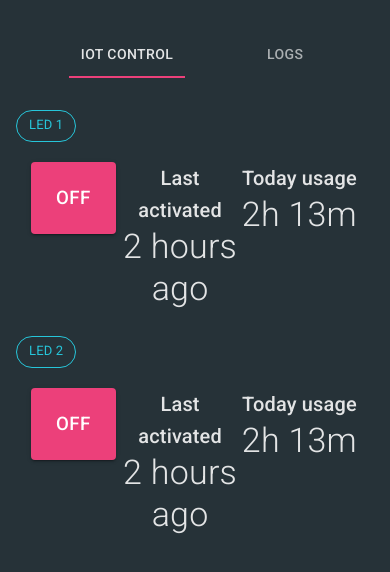
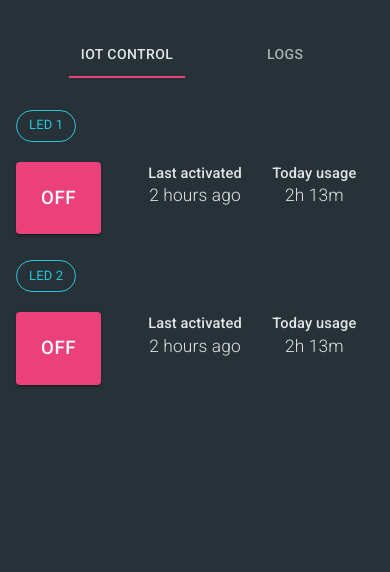
Before and after one commit to hira29/iot-control, a React (Create React App) app: page / in a window 390 px wide. Shown: the top 572 px of the page. Built offline with nearby package versions, Linux system fonts and the light colour scheme; no server answers.

Commit message:
Add responsive style

```diff
--- a/src/components/LED.jsx
+++ b/src/components/LED.jsx
@@ -3,25 +3,42 @@ import Grid from "@material-ui/core/Grid";
 import Switch from "./Switch";
 import Box from "@material-ui/core/Box";
 import Typography from "@material-ui/core/Typography";
+import useMediaQuery from "@material-ui/core/useMediaQuery";
+import {makeStyles} from "@material-ui/core/styles";
+
+const useStyles = makeStyles(theme => ({
+  title : {
+    [theme.breakpoints.down("sm")]: {
+      fontSize: "11pt",
+    }
+  },
+  text : {
+    fontWeight: 300,
+    [theme.breakpoints.down("sm")]: {
+      fontSize: "13pt",
+    }
+  }
+}))
 
 const LED = ({id, lastActivated, todayUsage}) => {
+  const classes = useStyles();
 
   return(
 
       <Grid container justify="center" style={{ marginTop: "20px" }}>
-        <Grid item xs={3}>
+        <Grid item xs={4} md={3}>
           <Switch />
         </Grid>
         <Grid item xs={4}>
           <Box textAlign="center">
-            <Typography variant="h6"> Last activated </Typography>
-            <Typography variant="h4" style={{ fontWeight: 300 }}> 2 hours ago </Typography>
+            <Typography variant="h6" className={classes.title}> Last activated </Typography>
+            <Typography variant="h4" className={classes.text}> 2 hours ago </Typography>
           </Box>
         </Grid>
         <Grid item xs={4}>
           <Box textAlign="center">
-            <Typography variant="h6"> Today usage </Typography>
-            <Typography variant="h4" style={{ fontWeight: 300 }}>2h 13m</Typography>
+            <Typography variant="h6" className={classes.title}> Today usage </Typography>
+            <Typography variant="h4" className={classes.text}>2h 13m</Typography>
           </Box>
         </Grid>
       </Grid>
--- a/src/pages/Logs.jsx
+++ b/src/pages/Logs.jsx
@@ -5,8 +5,18 @@ import TableCell from '@material-ui/core/TableCell';
 import TableContainer from '@material-ui/core/TableContainer';
 import TableHead from '@material-ui/core/TableHead';
 import TableRow from '@material-ui/core/TableRow';
+import {makeStyles} from "@material-ui/core/styles";
+
+const useStyles = makeStyles(theme => ({
+  lamp : {
+    [theme.breakpoints.down("sm")]: {
+      fontSize: "10pt"
+    }
+  }
+}))
 
 const Logs = () => {
+  const classes = useStyles();
 
   return(
     <TableContainer components="div">
@@ -22,19 +32,19 @@ const Logs = () => {
         <TableBody>
           <TableRow>
             <TableCell align="center">1</TableCell>
-            <TableCell align="center">LED 1</TableCell>
+            <TableCell align="center" className={classes.lamp}>LED 1</TableCell>
             <TableCell align="center">ON</TableCell>
             <TableCell align="center">2020-10-12 20:22:29</TableCell>
           </TableRow>
           <TableRow>
             <TableCell align="center">2</TableCell>
-            <TableCell align="center">LED 1</TableCell>
+            <TableCell align="center" className={classes.lamp}> LED 1</TableCell>
             <TableCell align="center">OFF</TableCell>
             <TableCell align="center">2020-10-12 16:27:15</TableCell>
           </TableRow>
           <TableRow>
             <TableCell align="center">3</TableCell>
-            <TableCell align="center">LED 1</TableCell>
+            <TableCell align="center" className={classes.lamp}>LED 1</TableCell>
             <TableCell align="center">ON</TableCell>
             <TableCell align="center">2020-10-12 14:11:15</TableCell>
           </TableRow>
```
